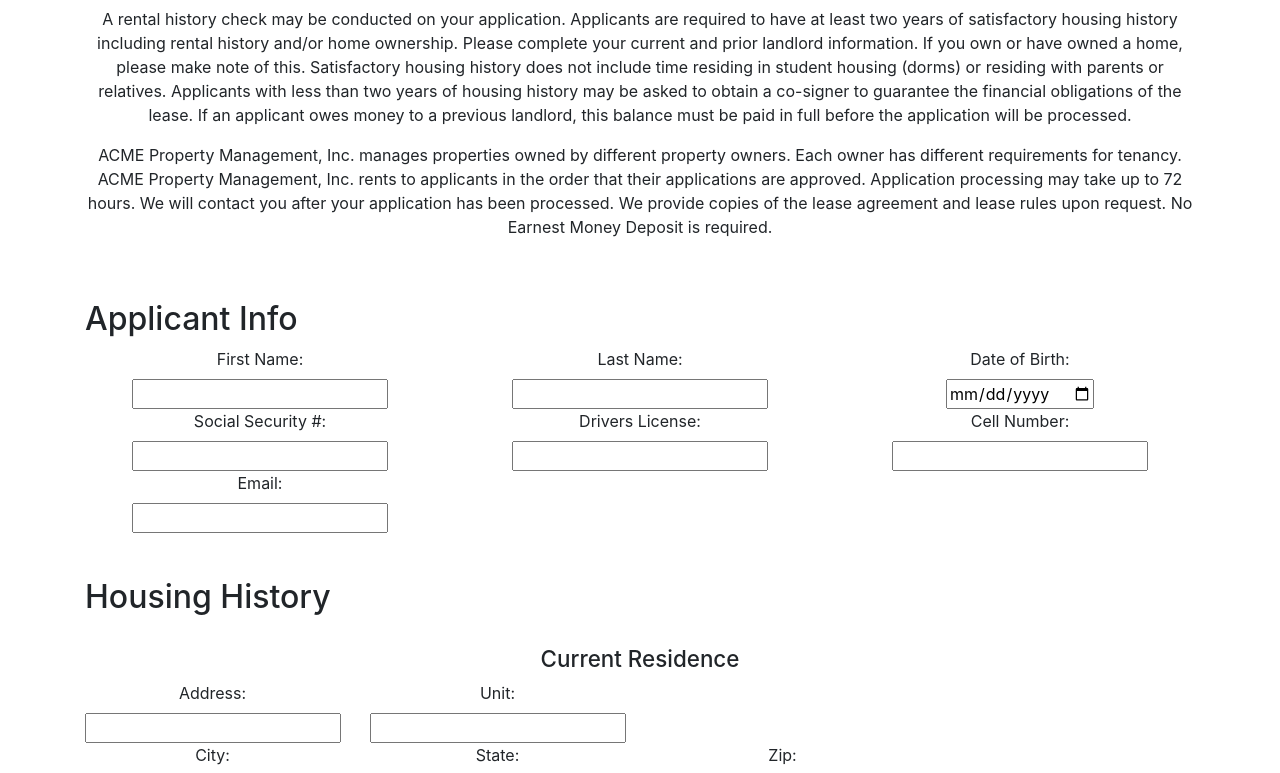
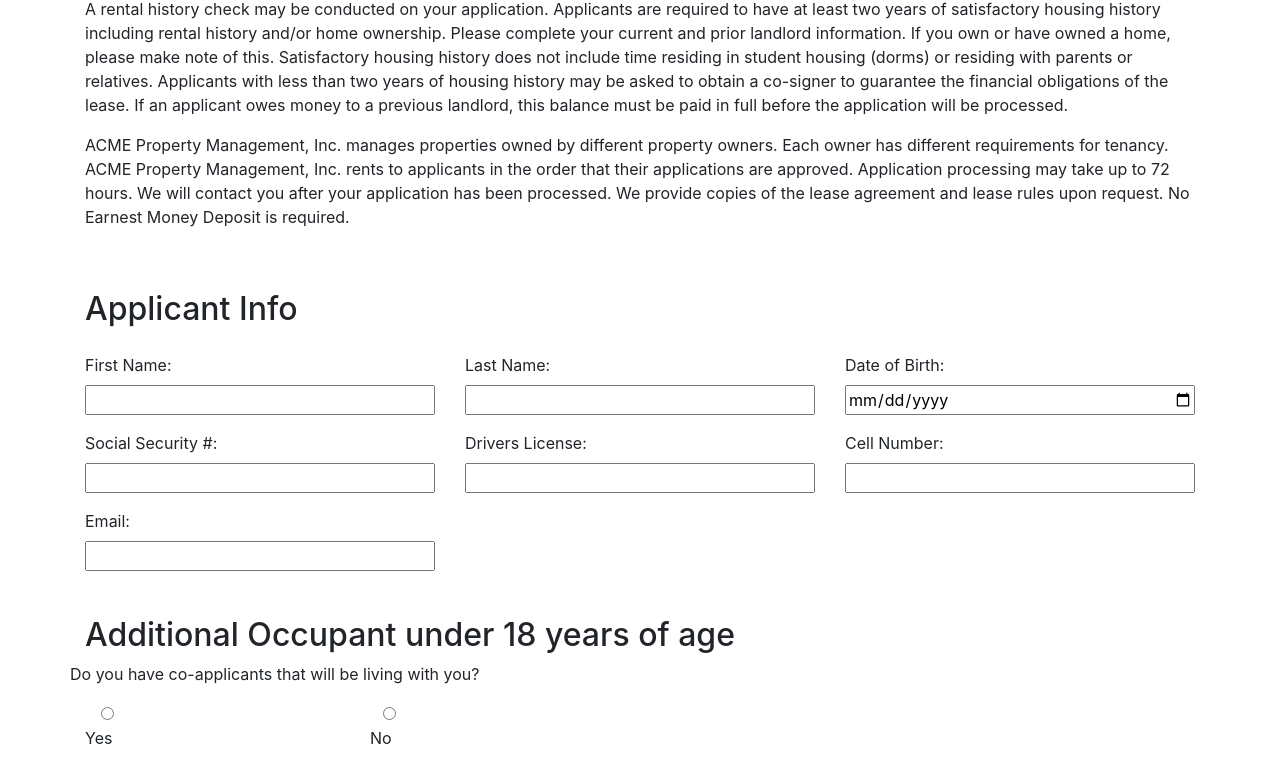
Before and after one commit to abodo-dev/react-application, a React (Create React App) app: page / in a window 1280 px wide. Shown: the part 1174-1947 px from the top of the page. Built offline with nearby package versions, Linux system fonts and the light colour scheme.

Commit message:
Progress during interview

```diff
--- a/src/App.css
+++ b/src/App.css
@@ -8,8 +8,17 @@
   font-size: 1.4rem;
 }
 
-.App {
+.center-text {
   text-align: center;
+}
+
+input {
+  width: 100%;
+}
+
+label {
+  margin-top: 1rem;
+  margin-bottom: .2rem;
 }
 
 .App-logo {
--- a/src/App.js
+++ b/src/App.js
@@ -12,15 +12,23 @@ class App extends Component {
   this.props.simpleAction();
  }
  render() {
+   var showCoApplicants = false;
+   if (this.props.form.contact && this.props.form.contact.values && this.props.form.contact.values.coapplicant == "yes"){
+     showCoApplicants = true;
+   }
+
   return (
     <div className="App" style={{}}>
       <header className="App-header">
         <img src={logo} className="App-logo" alt="logo" />
         <h1 className="App-title">Welcome to ACME Property Management</h1>
       </header>
-      <h1>Online Rental Application</h1>
+
       <div className="container" style={{marginBottom: "100px", marginTop: "100px"}}>
-        <MainDisplay submittedSuccess={this.props.simpleReducer.submittedSuccess}/>
+        <h1 className="center-text">Online Rental Application</h1>
+        <MainDisplay
+          submittedSuccess={this.props.simpleReducer.submittedSuccess}
+          showCoApplicants={showCoApplicants} />
       </div>
       <pre style={{display: "none"}}>
        {
--- a/src/components/ApplicationForm.js
+++ b/src/components/ApplicationForm.js
@@ -923,6 +923,13 @@ var boolOptions = [
   "Yes",
   "No",
 ];
+
+var occupantRelations = [
+  "Child",
+  "Dependent",
+  "Other"
+];
+
 let myKey = 0;
 
 function DropDownSelect(property) {
@@ -933,7 +940,11 @@ function DropDownSelect(property) {
 }
 
 let ApplicationForm = props => {
-  const { handleSubmit } = props
+  const { handleSubmit } = props;
+  var coApplicantClass = "row d-none";
+  if (props.showCoApplicants){
+    coApplicantClass = "row ";
+  }
   return (
     <form onSubmit={handleSubmit}>
       <p className="App-intro">
@@ -1029,6 +1040,42 @@ let ApplicationForm = props => {
             <Field name="email" component="input" type="text" />
           </div>
         </div>
+        <h2 className="section-header">Additional Occupant under 18 years of age</h2>
+        <div className="row">
+          Do you have co-applicants that will be living with you?
+        </div>
+        <div className="row">
+          <div className="col-md-3">
+            <label><Field name="coapplicant" component="input" type="radio" value="yes"/> Yes</label>
+          </div>
+          <div className="col-md-3">
+              <label><Field name="coapplicant" component="input" type="radio" value="no"/> No</label>
+          </div>
+        </div>
+        <div className={coApplicantClass} >
+          <div className="col-md-3">
+            <label htmlFor="co-occupant-first-name">First Name:</label><br/>
+            <Field name="co-occupant-first-name" component="input" type="text" />
+          </div>
+          <div className="col-md-3">
+            <label htmlFor="co-occupant-last-name">Last Name:</label><br/>
+            <Field name="co-occupant-last-name" component="input" type="text" />
+          </div>
+          <div className="col-md-3">
+            <label htmlFor="co-occupant-dob">Date of Birth:</label><br/>
+            <Field name="co-occupant-dob" component="input" type="date" />
+          </div>
+          <div className="col-md-3">
+            <label htmlFor="co-occupant-relation">Relation to Applicant:</label><br/>
+            <Field
+              name="co-occupant-relation"
+              component="select"
+              className="form-control"
+            >
+              {occupantRelations.map(DropDownSelect)}
+            </Field>
+          </div>
+        </div>
         <h2 className="section-header">Housing History</h2>
         <h3 className="subsection-header">Current Residence</h3>
         <PreviousResidenceForm />
--- a/src/components/MainDisplay.js
+++ b/src/components/MainDisplay.js
@@ -16,7 +16,7 @@ class MainDisplay extends Component {
     }
     return (
       <div>
-        <ApplicationForm />
+        <ApplicationForm showCoApplicants={this.props.showCoApplicants}/>
         <div className="row">
           <div className="col-md-12">
             <button className="btn btn-primary" onClick={this.simpleAction}>Submit Application</button>
```
